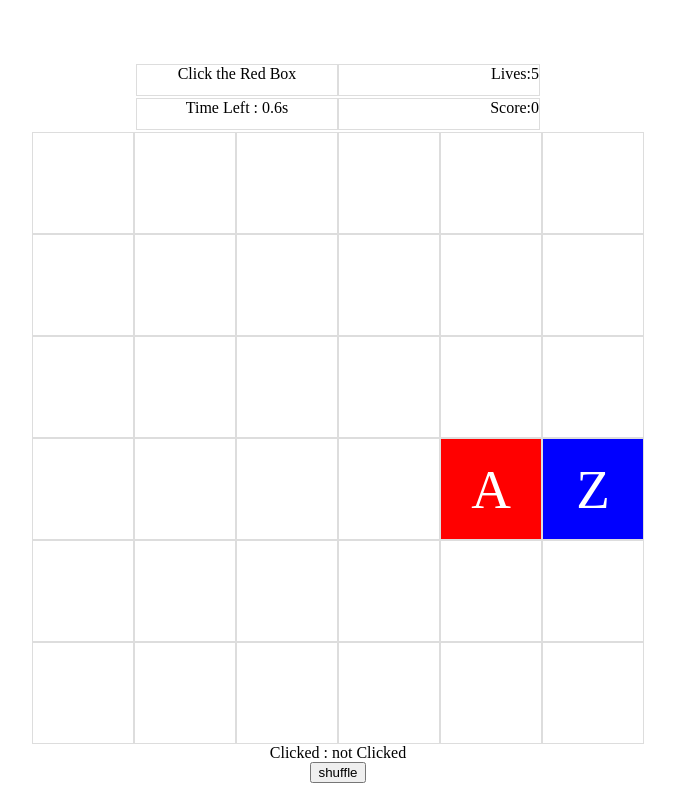
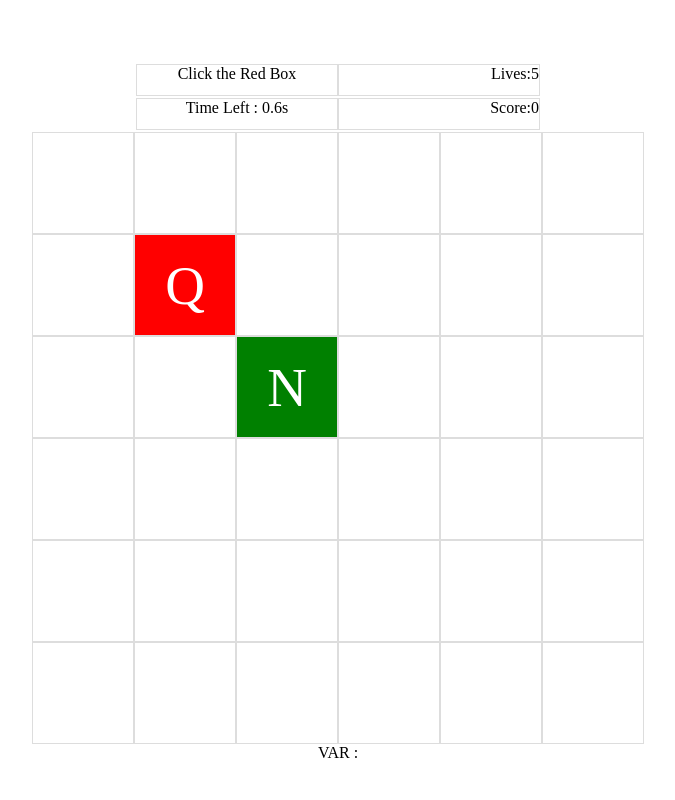
Before and after one commit to andreipivoda/Reaction-Time-Game, an Angular app: page / in a window 1280 px wide. Shown: the whole page, without its empty margins (302-977 px from the left). Built offline with nearby package versions, Linux system fonts and the light colour scheme.

Commit message:
added green and data service

```diff
--- a/src/app/game-board/game-board.component.html
+++ b/src/app/game-board/game-board.component.html
@@ -1,9 +1,8 @@
-   <div>
-      <table align="center" cellspacing="0">
+<div>
+    <table align="center" cellspacing="0">
         <tr *ngFor="let i of rows;">
-          <td  *ngFor="let m of gridArray | slice:(i*6):(i+1)*6 " [style.background-color]="m.color" (click)="clicked(m.title)">{{ m.title }} </td>
+            <td *ngFor="let m of gridArray | slice:(i*6):(i+1)*6 " [style.background-color]="m.color" (click)="clicked(m.title)">{{ m.title }} </td>
         </tr>
-      </table>
-  </div>
-  <div>Clicked : {{myVar}}</div>
-<div><button (click)="shuffler()">shuffle</button></div>
+    </table>
+</div>
+<div>VAR : {{myVar}}</div>
--- a/src/app/game-board/game-board.component.ts
+++ b/src/app/game-board/game-board.component.ts
@@ -1,45 +1,36 @@
-import { Component, OnInit } from '@angular/core';
+import { GameDataService } from './../game-data.service';
+import { Component, OnInit, Output, EventEmitter } from '@angular/core';
 
 @Component({
-  selector: 'app-game-board',
-  templateUrl: './game-board.component.html',
-  styleUrls: ['./game-board.component.css']
+    selector: 'app-game-board',
+    templateUrl: './game-board.component.html',
+    styleUrls: ['./game-board.component.css'],
+    providers: [GameDataService]
 })
 export class GameBoardComponent implements OnInit {
-charset = 'ABCDEFGHIJKLMNOPQRSTUVWXYZ';
-myVar = 'not Clicked';
-rl;
-rows;
-gridArray = [
-{ title: 'A', color: 'red'}, { }, { }, { }, { }, { },
-{ title: 'Z', color: 'blue'}, { }, { }, { }, { }, { },
-{ }, { }, { }, { }, { }, { },
-{ }, { }, { }, { }, { }, { },
-{ }, { }, { }, { }, { }, { },
-{ }, { }, { }, { }, { }, { }];
 
-  constructor() {
-     this.shuffle(this.gridArray);
-  }
+    myVar;
+    private rows;
+    private columns = 6;
+    private gridArray;
+    @Output() answer = new EventEmitter();
 
-  ngOnInit() {
-   this.rows = Array.from(Array(Math.ceil(this.gridArray.length / 6)).keys());
-  }
-  genRandomLetter() {
-    return this.charset.charAt(Math.floor(Math.random() * this.charset.length));
-  }
 
-clicked(varoable) {
-    this.myVar = varoable;
-}
- shuffle(a) {
-    for (let i = a.length; i; i--) {
-        const j = Math.floor(Math.random() * i);
-        [a[i - 1], a[j]] = [a[j], a[i - 1]];
+
+
+    constructor(private gameData: GameDataService) {
+
+    }
+
+    ngOnInit() {
+        this.gridArray = this.gameData.getData();
+        this.gameData.shuffle(this.gridArray);
+        this.rows = Array.from(Array(Math.ceil(this.gridArray.length / this.columns)).keys());
+    }
+
+    clicked(answer) {
+        this.answer.emit(answer);
+        // this.myVar = variable;
+        // this.myVar = Math.floor(Math.random() * 3);
     }
 }
-shuffler() {
-    this.shuffle(this.gridArray);
-}
-
-}
--- /dev/null
+++ b/src/app/game-data.service.ts
@@ -0,0 +1,56 @@
+import { Injectable } from '@angular/core';
+import { Observable } from 'rxjs/Observable';
+import 'rxjs/Rx';
+
+@Injectable()
+export class GameDataService {
+
+  // tslint:disable-next-line:max-line-length
+  private charset = ['A', 'B', 'C', 'D', 'E', 'F', 'G', 'H', 'I', 'J', 'K', 'L', 'M', 'N', 'O', 'P', 'Q', 'R', 'S', 'T', 'U', 'V', 'W', 'X', 'Y', 'Z'];
+  private color = ['red', 'green', 'blue'];
+  letterOne;
+  letterTwo;
+  colorOne;
+  colorTwo;
+
+  constructor() {
+    this.shuffle(this.charset);
+    this.shuffle(this.color);
+  }
+
+
+
+  // getData() { return Observable.from([{ name: 'London' }]); }
+  public getData() {
+    this.letterOne = Object(this.charset)[0];
+    this.letterTwo = Object(this.charset)[1];
+    this.colorOne = Object(this.color)[0];
+    this.colorTwo = Object(this.color)[1];
+
+
+    return [
+      { title: this.letterTwo, color: this.colorOne }, {}, {}, {}, {}, {},
+      { title: this.letterOne, color: this.colorTwo }, {}, {}, {}, {}, {},
+      {}, {}, {}, {}, {}, {},
+      {}, {}, {}, {}, {}, {},
+      {}, {}, {}, {}, {}, {},
+      {}, {}, {}, {}, {}, {}
+    ];
+  }
+
+
+  public shuffle(a) {
+    for (let i = a.length; i; i--) {
+      const j = Math.floor(Math.random() * i);
+      [a[i - 1], a[j]] = [a[j], a[i - 1]];
+    }
+  }
+
+
+
+  public getCharset() {
+
+    return this.charset;
+  }
+
+}
```
Also changed, not shown: 1 other file (tests, documents, lock files or other folders).
